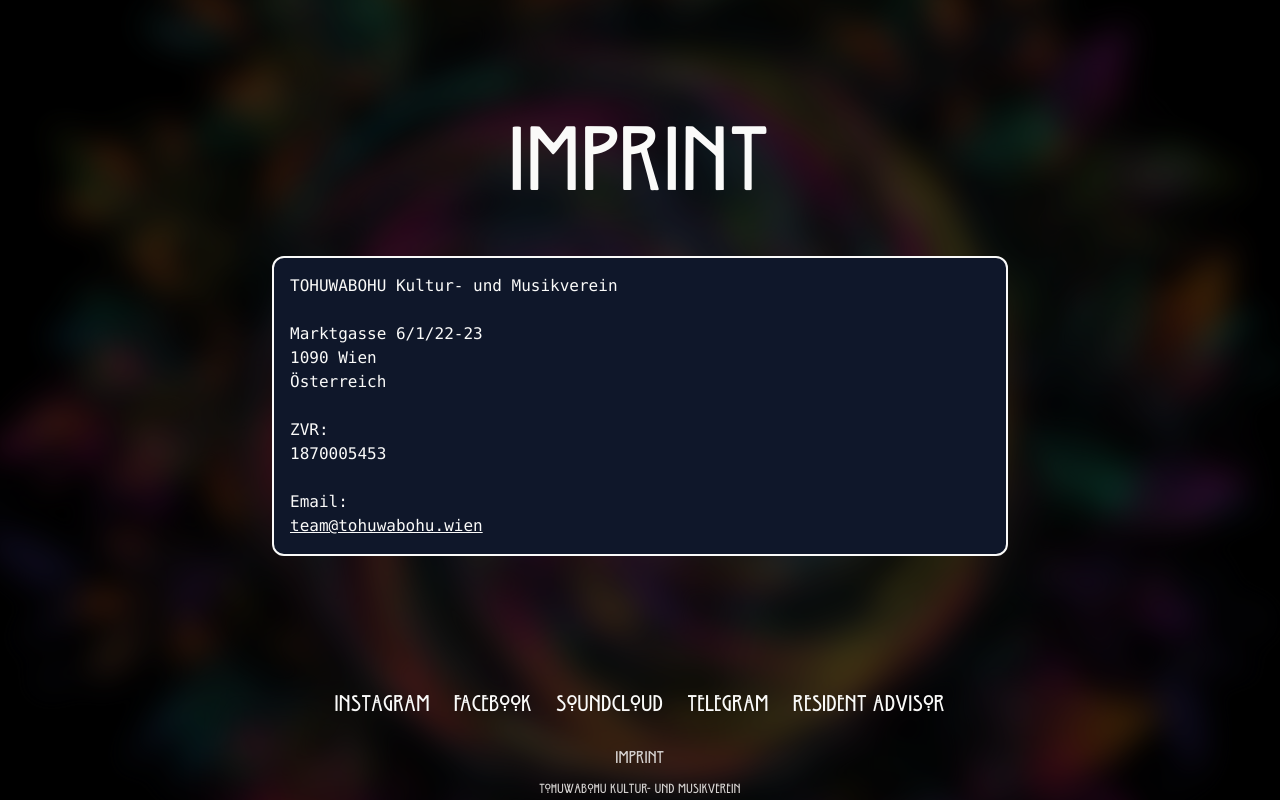
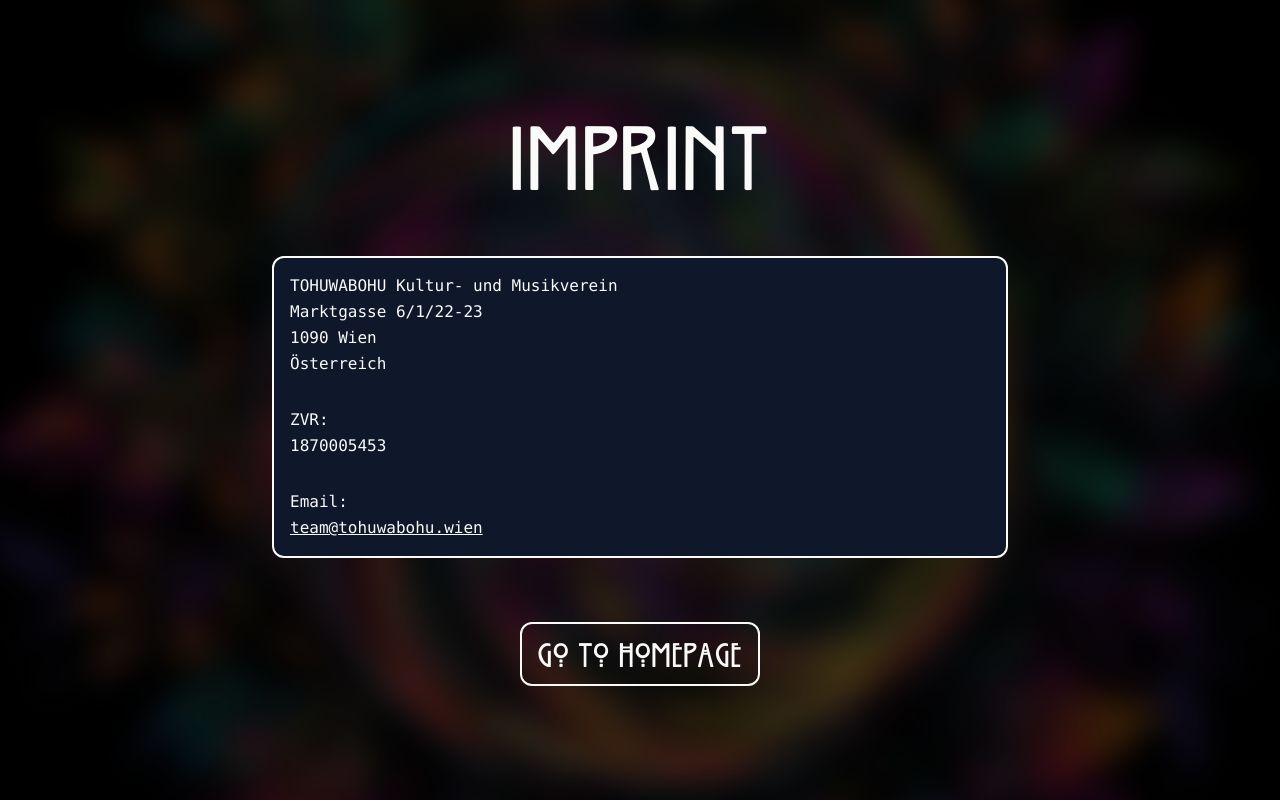
Before and after one commit to mGallee/tohuwabohu, a Next.js app: page /imprint in a window 1280 px wide. Shown: the top 800 px of the page. Built offline with nearby package versions, Linux system fonts and the light colour scheme.

Commit message:
chore: update dependencies and imprint

```diff
--- a/src/app/imprint/page.tsx
+++ b/src/app/imprint/page.tsx
@@ -1,27 +1,29 @@
 import Link from 'next/link';
+import Button from '@/components/Button';
+import { Metadata } from 'next';
+
+export const metadata: Metadata = {
+  title: 'Imprint - Tohuwabohu | Kultur- und Musikverein',
+};
 
 export default function Imprint() {
   return (
     <div className="flex flex-1 flex-col justify-center gap-16 py-8 md:gap-32 md:py-16">
       <section className="flex flex-col gap-8 md:gap-16">
         <h1 className="text-center text-6xl md:text-8xl">Imprint</h1>
-        <div className="flex flex-col gap-6 rounded-xl border-2 border-stone-50 bg-slate-900 p-4 font-mono">
-          <p>TOHUWABOHU Kultur- und Musikverein</p>
-          <div className="flex flex-col">
-            <address className="not-italic">
-              Marktgasse 6/1/22-23
-              <br />
-              1090 Wien
-              <br />
-              Österreich
-            </address>
-          </div>
-          <div>
-            <div>ZVR:</div>
+        <div className="flex flex-col gap-8 rounded-xl border-2 border-stone-50 bg-slate-900 p-4 font-mono">
+          <address className="flex flex-col gap-0.5 not-italic">
+            <div>TOHUWABOHU Kultur- und Musikverein</div>
+            <div>Marktgasse 6/1/22-23</div>
+            <div>1090 Wien</div>
+            <div>Österreich</div>
+          </address>
+          <div className="flex flex-col gap-0.5">
+            <div className="font-medium">ZVR:</div>
             <div>1870005453</div>
           </div>
-          <div>
-            <div>Email:</div>
+          <div className="flex flex-col gap-0.5">
+            <div className="font-medium">Email:</div>
             <div>
               <Link className="underline" href="mailto:team@tohuwabohu.wien">
                 team@tohuwabohu.wien
@@ -29,6 +31,9 @@ export default function Imprint() {
             </div>
           </div>
         </div>
+        <Button className="self-center" as="a" href="/" variant="outlined">
+          Go to homepage
+        </Button>
       </section>
     </div>
   );
--- a/src/components/SoundCloudPlayer.tsx
+++ b/src/components/SoundCloudPlayer.tsx
@@ -1,5 +1,6 @@
 'use client';
 import { useEffect, useRef, useState } from 'react';
+import { LoaderCircle } from 'lucide-react';
 
 const SC_PLAYER_URL = new URL('https://w.soundcloud.com/player/');
 SC_PLAYER_URL.searchParams.set('color', '#0f172a');
@@ -26,7 +27,7 @@ export default function SoundCloudPlayer({
   url,
   title,
 }: SoundCloudPlayerProps) {
-  const [shouldLoad, setShouldLoad] = useState(false);
+  const [showPlayer, setShowPlayer] = useState(false);
   const containerRef = useRef(null);
 
   SC_PLAYER_URL.searchParams.set('url', url);
@@ -35,7 +36,7 @@ export default function SoundCloudPlayer({
     const observer = new IntersectionObserver(
       (entries) => {
         if (entries[0].isIntersecting) {
-          setShouldLoad(true);
+          setShowPlayer(true);
           observer.disconnect();
         }
       },
@@ -53,7 +54,7 @@ export default function SoundCloudPlayer({
     <div
       ref={containerRef}
       className="h-[180px] w-full overflow-hidden rounded-xl border-2 border-stone-50 bg-slate-900">
-      {shouldLoad && (
+      {showPlayer ? (
         <iframe
           className="mt-[-3px] h-[calc(100%+3px)] rounded-xl border-0"
           width="100%"
@@ -63,6 +64,11 @@ export default function SoundCloudPlayer({
           loading="lazy"
           src={SC_PLAYER_URL.href}
         />
+      ) : (
+        <div className="flex h-full w-full flex-col items-center justify-center gap-2 rounded-xl p-2">
+          <LoaderCircle className="animate-spin" size={28} />
+          <div className="text-lg md:text-xl">Loading SoundCloud Track</div>
+        </div>
       )}
     </div>
   );
--- a/src/components/SpinningBackdrop.tsx
+++ b/src/components/SpinningBackdrop.tsx
@@ -2,8 +2,10 @@ import Image from 'next/image';
 import BackgroundImage from '@/assets/spiral.webp';
 import { HTMLAttributes } from 'react';
 
-interface SpinningBackdropProps
-  extends Omit<HTMLAttributes<HTMLDivElement>, 'children'> {
+interface SpinningBackdropProps extends Omit<
+  HTMLAttributes<HTMLDivElement>,
+  'children'
+> {
   preload?: boolean;
   loading?: 'eager' | 'lazy';
   quality?: number | `${number}`;
```
Also changed, not shown: package.json (+10 -10 lines), 1 other file (tests, documents, lock files or other folders).
